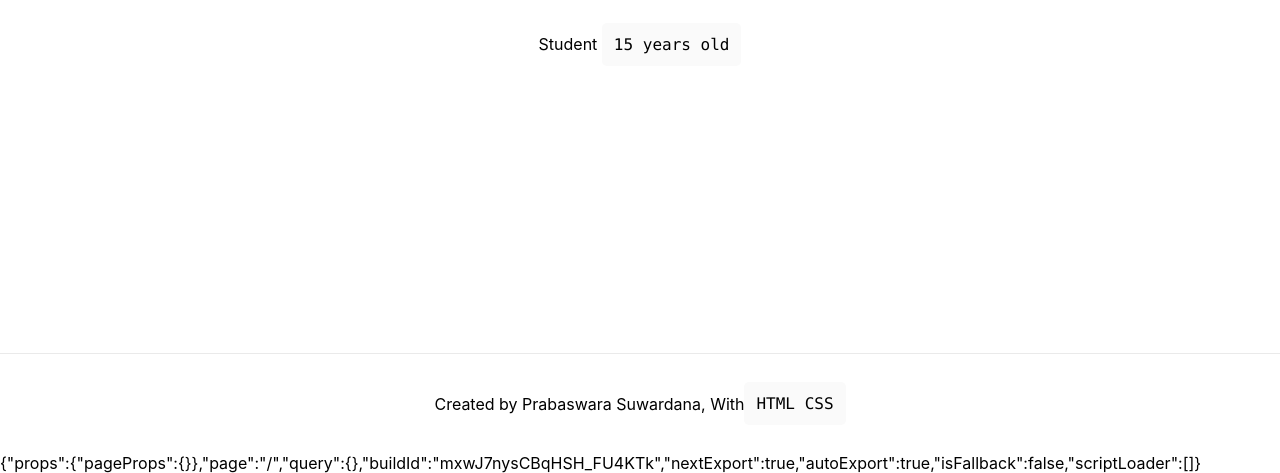
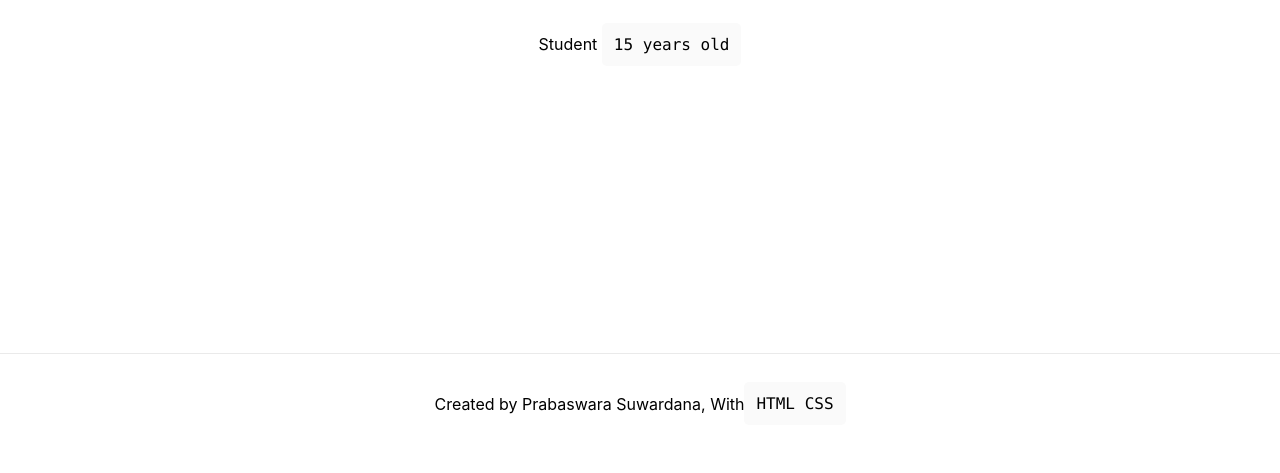
Before and after one commit to Prabas11y/first-project, a plain HTML site: page index.html in a window 1280 px wide. Shown: the part 347-820 px from the top of the page. Drawn offline with Linux system fonts and the light colour scheme.

Commit message:
Update index.html

```diff
--- a/index.html
+++ b/index.html
@@ -29,7 +29,5 @@
             </footer>
             </div>
           </div>
-            {"props":{"pageProps":{}},"page":"/","query":{},"buildId":"mxwJ7nysCBqHSH_FU4KTk","nextExport":true,"autoExport":true,"isFallback":false,"scriptLoader":[]}
-          </script>
         </body>
         </html>
```
